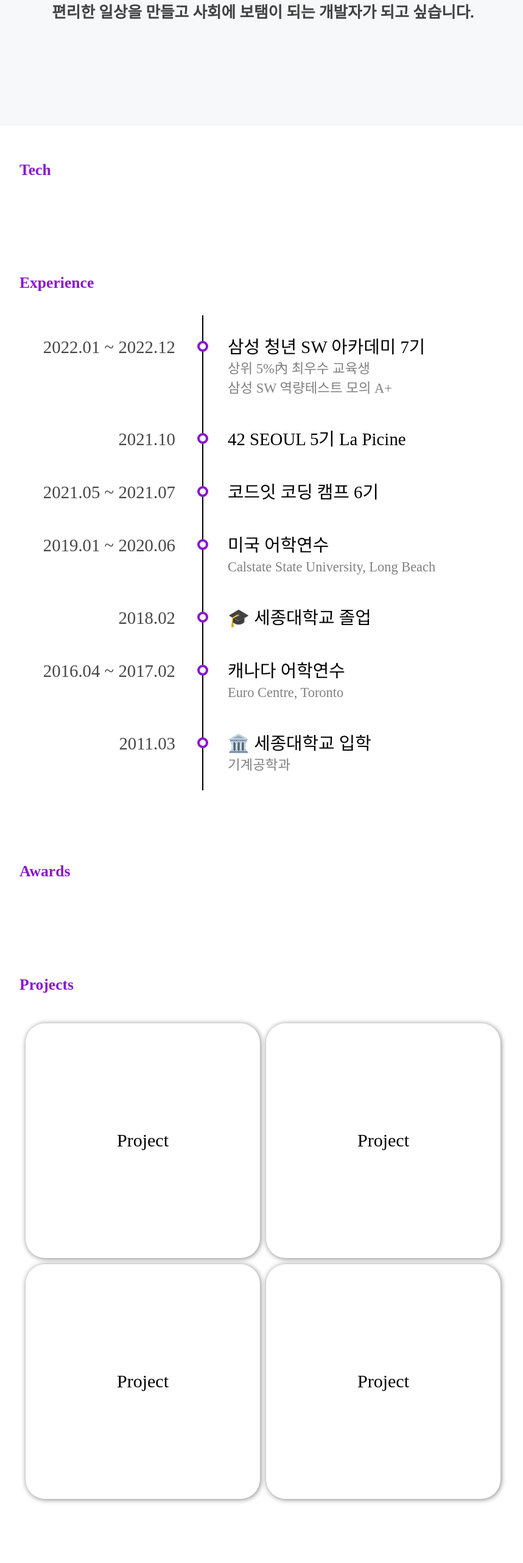
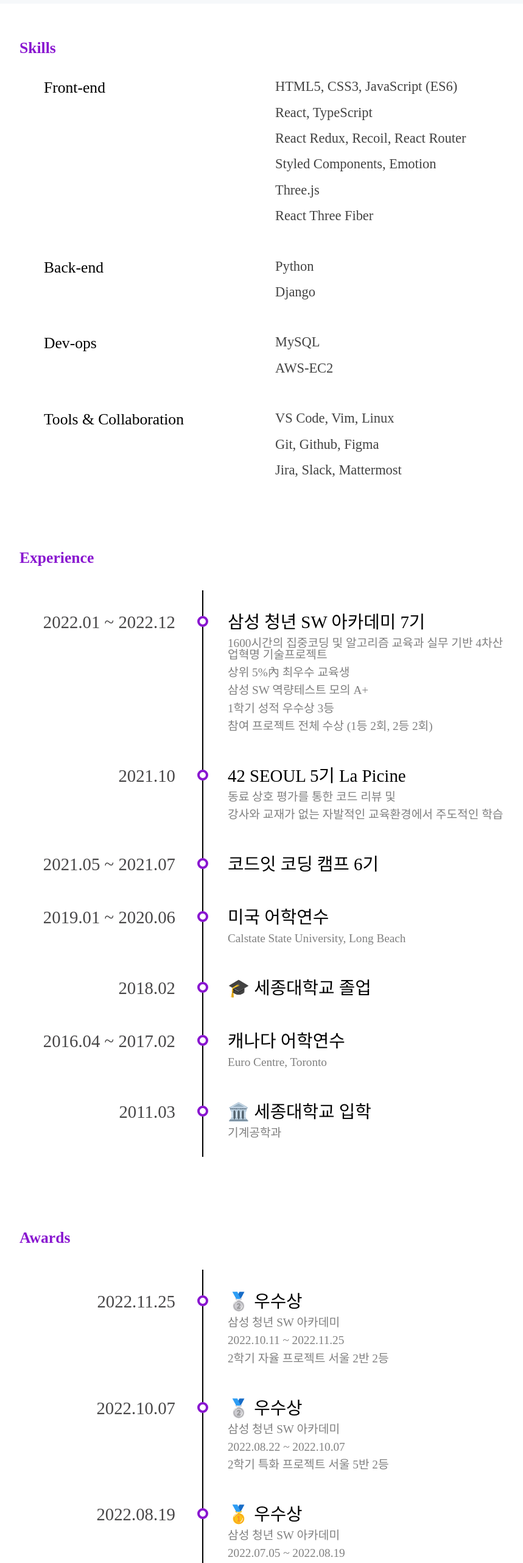
Before and after one commit to wonjh07/portfolio, a React (Vite) app: page / in a window 1280 px wide. Shown: the part 1360-3923 px from the top of the page at 61% size, without its empty margins (208-1067 px from the left). Built offline with nearby package versions, Linux system fonts and the light colour scheme; a web font is replaced by a local one.

Commit message:
Add awards and some css

```diff
--- a/src/components/Portfolio/Awards.tsx
+++ b/src/components/Portfolio/Awards.tsx
@@ -6,9 +6,103 @@
     <>
       <s.Container>
         <s.MenuTitle>Awards</s.MenuTitle>
+        <CardBox>
+          <Card>
+            <Time>2022.11.25</Time>
+            <Title>🥈 우수상</Title>
+            <Desc>삼성 청년 SW 아카데미</Desc>
+            <Desc>2022.10.11 ~ 2022.11.25</Desc>
+            <Desc>2학기 자율 프로젝트 서울 2반 2등</Desc>
+          </Card>
+          <Card>
+            <Time>2022.10.07</Time>
+            <Title>🥈 우수상</Title>
+            <Desc>삼성 청년 SW 아카데미</Desc>
+            <Desc>2022.08.22 ~ 2022.10.07</Desc>
+            <Desc>2학기 특화 프로젝트 서울 5반 2등</Desc>
+          </Card>
+          <Card>
+            <Time>2022.08.19</Time>
+            <Title>🥇 우수상</Title>
+            <Desc>삼성 청년 SW 아카데미</Desc>
+            <Desc>2022.07.05 ~ 2022.08.19</Desc>
+            <Desc>2학기 공통 프로젝트 서울 4반 1등</Desc>
+          </Card>
+          <Card>
+            <Time>2022.05.27</Time>
+            <Title>🥇 1학기 프로젝트 최우수상</Title>
+            <Desc>삼성 청년 SW 아카데미</Desc>
+            <Desc>2022.01.05 ~ 2022.05.27</Desc>
+            <Desc>1학기 관통 프로젝트 서울 1반 1등</Desc>
+          </Card>
+          <Card>
+            <Time>2022.05.27</Time>
+            <Title>🥉 1학기 성적 우수상</Title>
+            <Desc>삼성 청년 SW 아카데미</Desc>
+            <Desc>2022.01.05 ~ 2022.05.27</Desc>
+            <Desc>1학기 코딩 집중과정 종합성적 서울 1반 3등</Desc>
+          </Card>
+        </CardBox>
       </s.Container>
     </>
   );
 }
 
 export default Awards;
+
+const CardBox = styled.div`
+  display: flex;
+  flex-direction: column;
+  justify-content: center;
+  align-items: start;
+  text-align: center;
+  font-family: 'Samsung Gothic';
+  font-size: 30px;
+  border-left: 2px solid black;
+  padding-bottom: 30px;
+  margin-left: 300px;
+  gap: 20px;
+`;
+
+const Card = styled.div`
+  display: flex;
+  flex-direction: column;
+  justify-content: center;
+  align-items: start;
+  margin-left: 40px;
+  gap: 10px;
+
+  ::before {
+    content: '';
+    position: relative;
+    width: 10px;
+    height: 10px;
+    border-radius: 20px;
+    left: -50px;
+    top: 42px;
+    border: #8916d0 solid 4px;
+    background: #ffffff;
+  }
+`;
+
+const Time = styled.p`
+  width: 300px;
+  position: relative;
+  height: 0px;
+  left: -386px;
+  top: 10px;
+  background-color: tomato;
+  text-align: end;
+  font-size: 1.8rem;
+  color: #484748;
+`;
+
+const Title = styled.p`
+  color: #000000;
+  font-size: 1.8rem;
+`;
+
+const Desc = styled.p`
+  color: grey;
+  font-size: 1.2rem;
+`;
--- a/src/components/Portfolio/Banner.tsx
+++ b/src/components/Portfolio/Banner.tsx
@@ -19,7 +19,7 @@
 
 const Container = styled.div`
   width: 100%;
-  height: 500px;
+  height: 400px;
   box-sizing: border-box;
   display: flex;
   flex-direction: column;
--- a/src/components/Portfolio/Experience.tsx
+++ b/src/components/Portfolio/Experience.tsx
@@ -10,12 +10,20 @@
           <Card>
             <Time>2022.01 ~ 2022.12</Time>
             <Title>삼성 청년 SW 아카데미 7기</Title>
+            <Desc>
+              1600시간의 집중코딩 및 알고리즘 교육과 실무 기반 4차산업혁명
+              기술프로젝트
+            </Desc>
             <Desc>상위 5%內 최우수 교육생</Desc>
             <Desc>삼성 SW 역량테스트 모의 A+</Desc>
+            <Desc>1학기 성적 우수상 3등</Desc>
+            <Desc>참여 프로젝트 전체 수상 (1등 2회, 2등 2회)</Desc>
           </Card>
           <Card>
             <Time>2021.10</Time>
             <Title>42 SEOUL 5기 La Picine</Title>
+            <Desc>동료 상호 평가를 통한 코드 리뷰 및</Desc>
+            <Desc>강사와 교재가 없는 자발적인 교육환경에서 주도적인 학습</Desc>
           </Card>
           <Card>
             <Time>2021.05 ~ 2021.07</Time>
@@ -102,5 +110,6 @@
 
 const Desc = styled.p`
   color: grey;
-  font-size: 1.4rem;
+  font-size: 1.2rem;
+  text-align: start;
 `;
--- a/src/components/Portfolio/Portfolio.tsx
+++ b/src/components/Portfolio/Portfolio.tsx
@@ -3,7 +3,7 @@
 import Profile from './Profile';
 import Slogan from './Slogan';
 import Experience from './Experience';
-import Tech from './Tech';
+import Skills from './Skills';
 import Awards from './Awards';
 import styled from 'styled-components';
 
@@ -14,7 +14,7 @@
         <Banner />
         <Profile />
         <Slogan />
-        <Tech />
+        <Skills />
         <Experience />
         <Awards />
         <ProjectBox />
--- /dev/null
+++ b/src/components/Portfolio/Skills.tsx
@@ -0,0 +1,80 @@
+import styled from 'styled-components';
+import * as s from '../../style/style';
+
+function Skills() {
+  return (
+    <>
+      <s.Container>
+        <s.MenuTitle>Skills</s.MenuTitle>
+        <CardBox>
+          <Card>
+            <Title>Front-end</Title>
+            <Stack>
+              <p>HTML5, CSS3, JavaScript (ES6)</p>
+              <p>React, TypeScript</p>
+              <p>React Redux, Recoil, React Router</p>
+              <p>Styled Components, Emotion</p>
+              <p>Three.js</p>
+              <p>React Three Fiber</p>
+            </Stack>
+          </Card>
+          <Card>
+            <Title>Back-end</Title>
+            <Stack>
+              <p>Python</p>
+              <p>Django</p>
+            </Stack>
+          </Card>
+          <Card>
+            <Title>Dev-ops</Title>
+            <Stack>
+              <p>MySQL</p>
+              <p>AWS-EC2</p>
+            </Stack>
+          </Card>
+          <Card>
+            <Title>Tools & Collaboration</Title>
+            <Stack>
+              <p>VS Code, Vim, Linux</p>
+              <p>Git, Github, Figma</p>
+              <p>Jira, Slack, Mattermost</p>
+            </Stack>
+          </Card>
+        </CardBox>
+      </s.Container>
+    </>
+  );
+}
+
+export default Skills;
+
+const CardBox = styled.div`
+  width: 100%;
+  display: flex;
+  flex-direction: column;
+  gap: 60px;
+`;
+
+const Card = styled.div`
+  width: 100%;
+  height: auto;
+  display: flex;
+  flex-direction: row;
+`;
+const Title = styled.div`
+  width: 50%;
+  font-size: 1.6rem;
+  font-family: 'Samsung Gothic';
+  font-weight: medium;
+  padding-left: 40px;
+`;
+const Stack = styled.div`
+  width: 50%;
+  display: flex;
+  flex-direction: column;
+  gap: 20px;
+  font-size: 1.4rem;
+  font-family: 'Samsung Gothic';
+  font-weight: medium;
+  color: #424242;
+`;
--- a/src/components/Portfolio/Slogan.tsx
+++ b/src/components/Portfolio/Slogan.tsx
@@ -16,7 +16,7 @@
 
 const Container = styled.div`
   width: 100%;
-  height: 500px;
+  height: 400px;
   display: flex;
   flex-direction: column;
   align-items: center;
--- a/src/components/Portfolio/Tech.tsx
+++ /dev/null
@@ -1,14 +0,0 @@
-import styled from 'styled-components';
-import * as s from '../../style/style';
-
-function Tech() {
-  return (
-    <>
-      <s.Container>
-        <s.MenuTitle>Tech</s.MenuTitle>
-      </s.Container>
-    </>
-  );
-}
-
-export default Tech;
```
